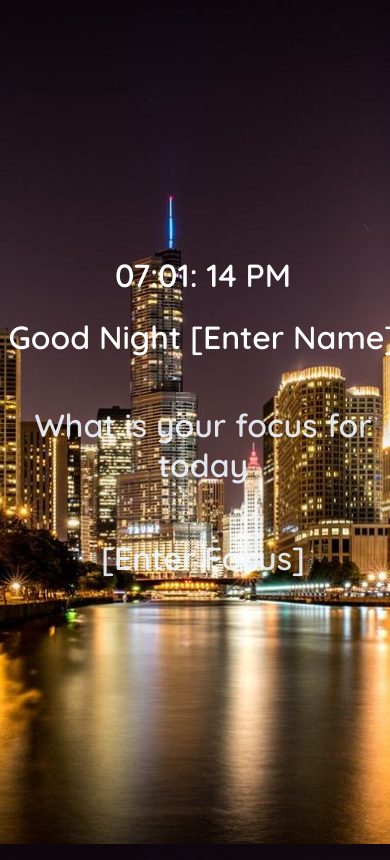
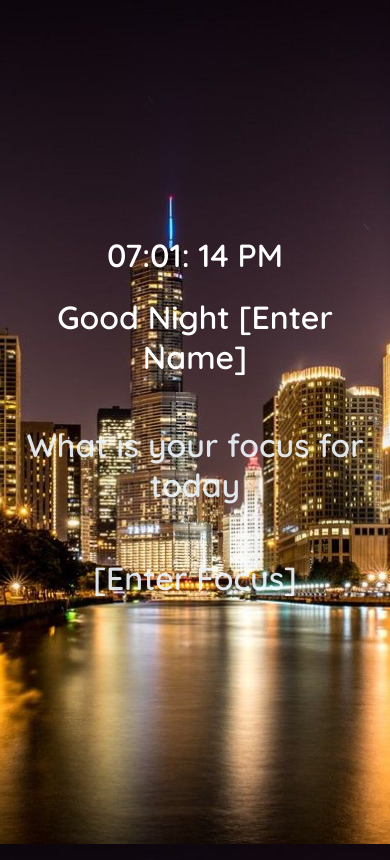
Before and after one commit to anmol224/Dynamic, a plain HTML site: page index.html in a window 390 px wide. Drawn offline with Linux system fonts and the light colour scheme.

Commit message:
Update style.css

```diff
--- a/css/style.css
+++ b/css/style.css
@@ -42,11 +42,7 @@ footer
 @media(max-width:800px)
 {
 
-    body
-    {
-        width: 100%;
 
-    }
     #time
     {
         font-size: 2rem;
```
